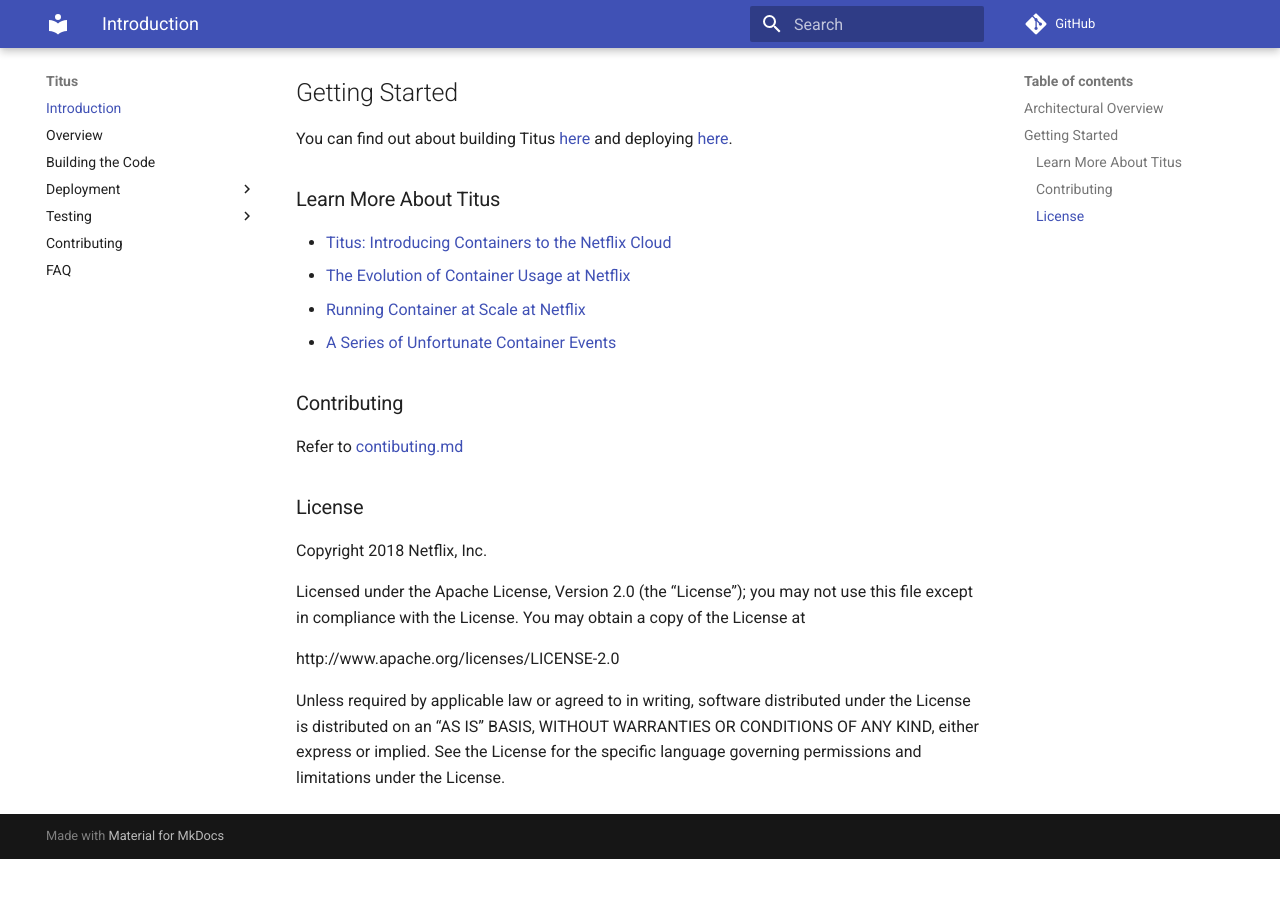
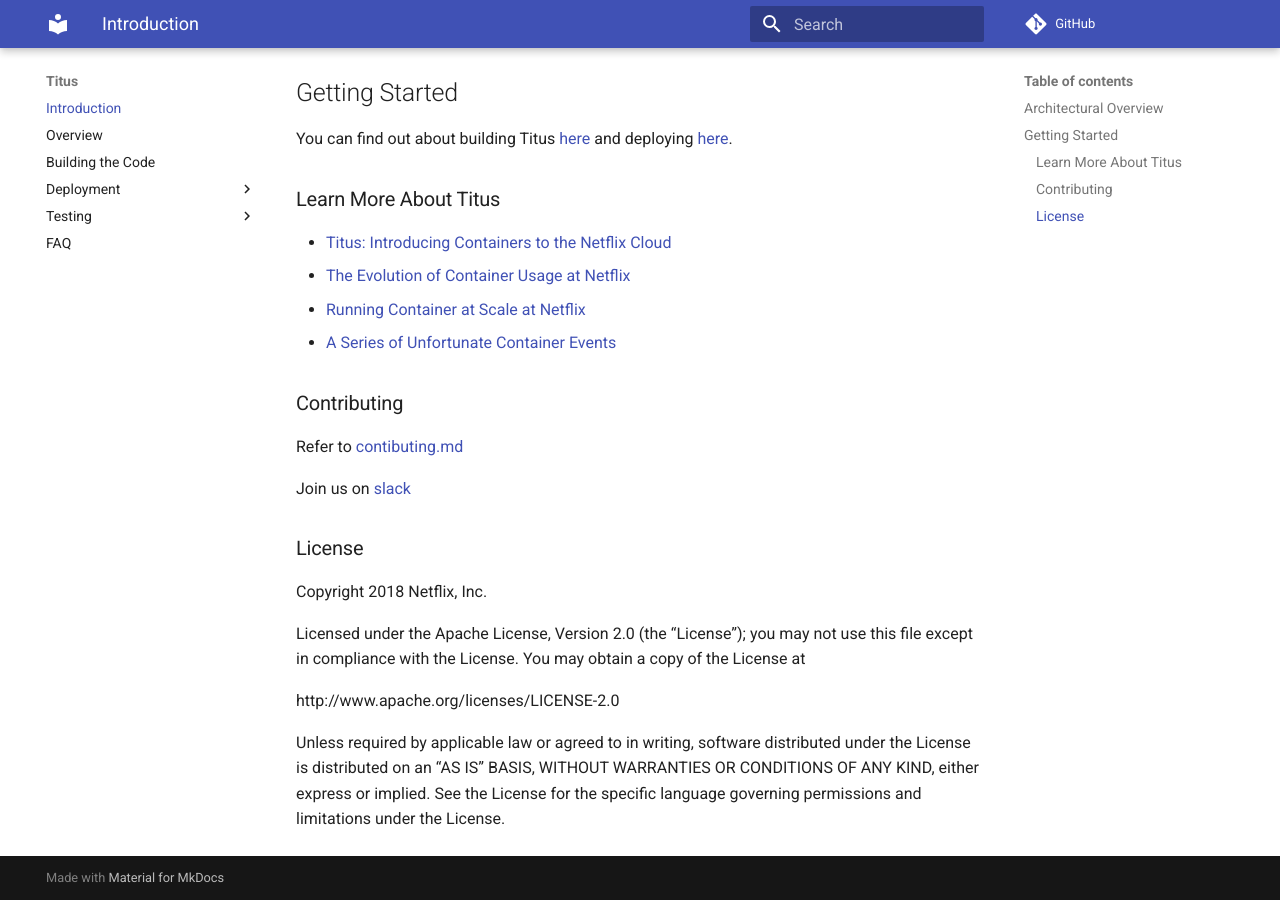
Before and after one commit to Netflix/titus, an MkDocs documentation site: the page built from docs/docs/index.md, in a window 1280 px wide and 900 px high, scrolled down 701 px. Built offline with MkDocs 1.6.1 and Material for MkDocs 9.7.7, drawn with Linux system fonts in a browser that asks for light colours; comment, search, counter and statistics services are not loaded; old or Windows-style settings are respelled for this version of MkDocs; before the commit the page ends 1560 px from its top, so only the background shows below that.

Commit message:
add slack link and contributing link

```diff
--- a/docs/docs/index.md
+++ b/docs/docs/index.md
@@ -35,6 +35,8 @@
 
 Refer to [contibuting.md](contributing.md)
 
+Join us on [slack](https://titusoss.herokuapp.com/)
+
 ### License
 
 Copyright 2018 Netflix, Inc.
--- a/docs/mkdocs.yml
+++ b/docs/mkdocs.yml
@@ -13,6 +13,5 @@
   - 'Agent': install/agent.md
 - 'Testing':
   - 'Basic batch task': test/batch.md
-- 'Contributing': contributing.md
 - 'FAQ': faq.md
 theme: material
```
Also changed, not shown: docs/docs/contributing.md (deleted).
